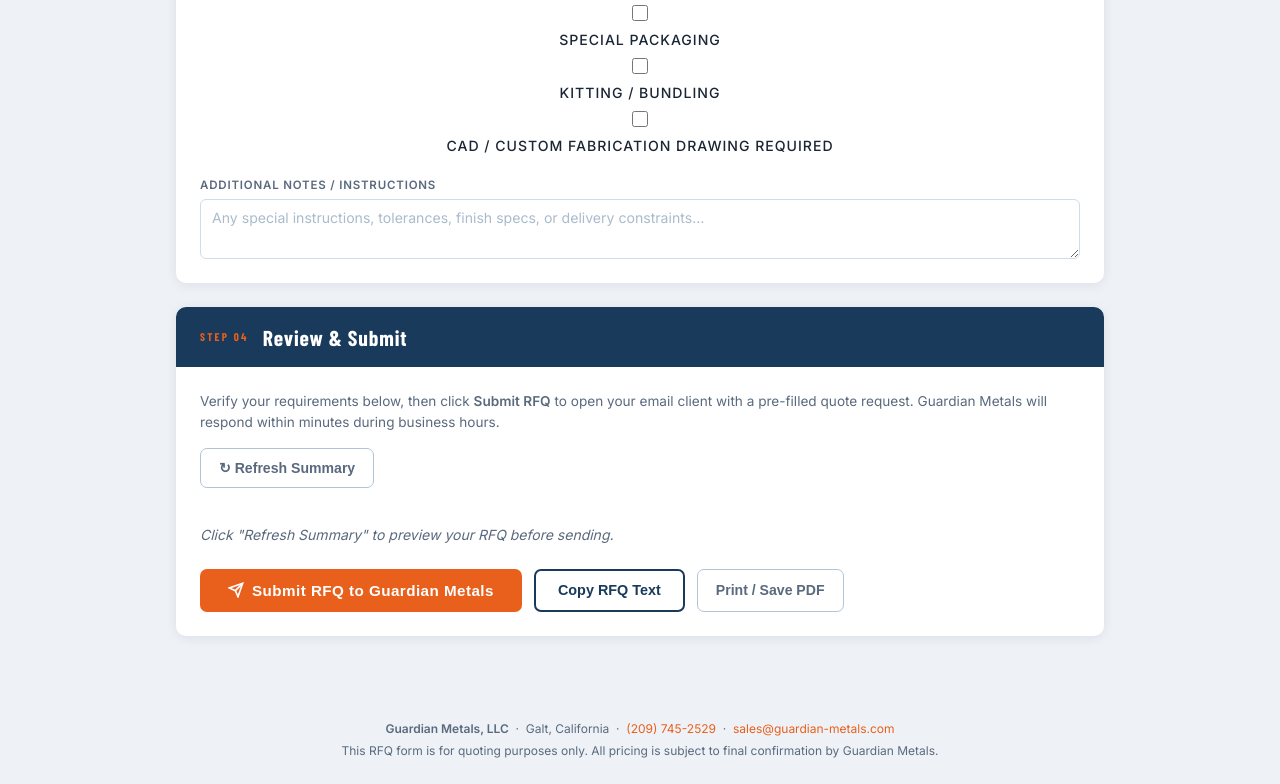
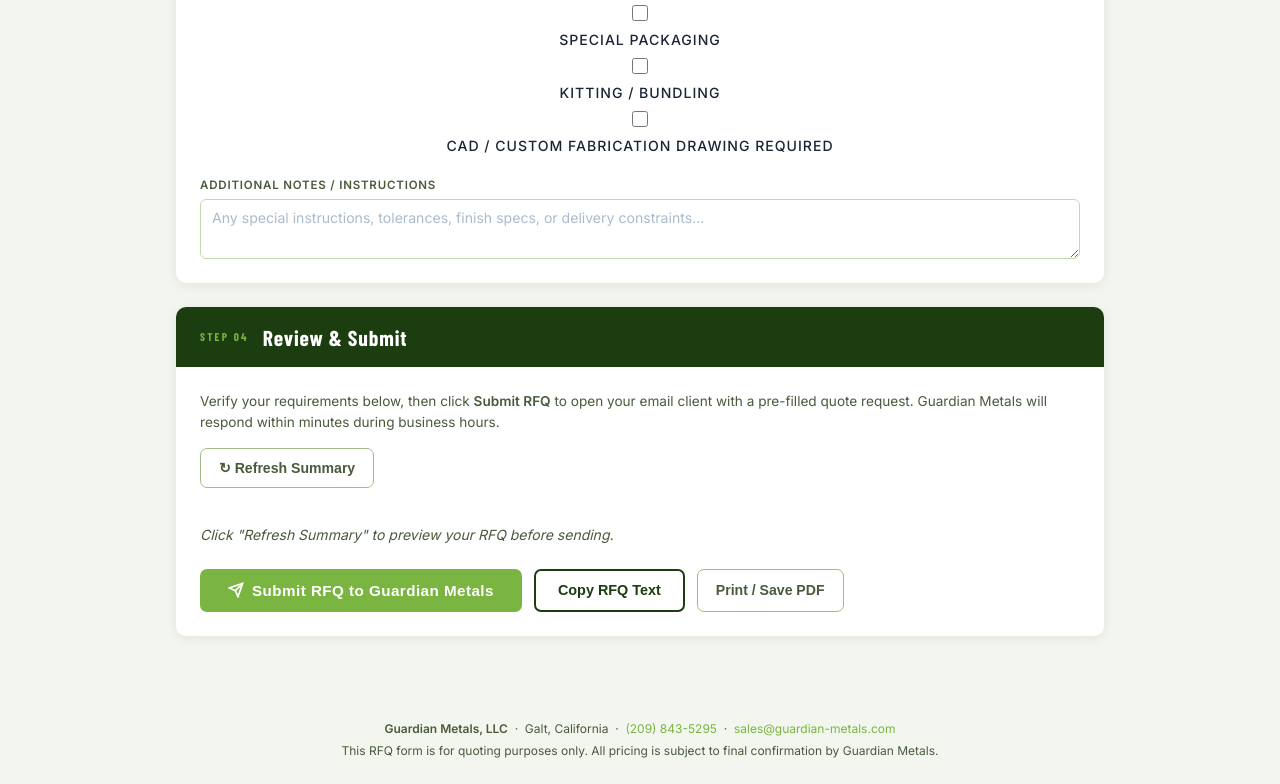
Before and after one commit to withshalom/RFQ, a plain HTML site: page index.html in a window 1280 px wide. Shown: the part 1527-2311 px from the top of the page. Drawn offline with nearby package versions, Linux system fonts and the light colour scheme; a web font is replaced by a local one.

Commit message:
Add files via upload

```diff
--- a/index.html
+++ b/index.html
@@ -8,18 +8,18 @@
 <link href="https://fonts.googleapis.com/css2?family=Barlow+Condensed:wght@400;600;700;800&family=Inter:wght@300;400;500;600&display=swap" rel="stylesheet">
 <style>
 :root {
-  --bg: #EEF2F7;
+  --bg: #F2F6EE;
   --surface: #FFFFFF;
-  --header-bg: #0D1B2A;
-  --accent: #E8601C;
-  --accent-dk: #C0511A;
-  --blue: #1A3A5C;
+  --header-bg: #132D10;
+  --accent: #7AB541;
+  --accent-dk: #5E8F2E;
+  --blue: #1C3D10;
   --text: #1A2535;
-  --text2: #5A6A7E;
-  --border: #D0DCE8;
-  --border2: #B0C4D8;
-  --weight-bg: #FEF3ED;
-  --weight-txt: #C0511A;
+  --text2: #4A5A3C;
+  --border: #C5D9B0;
+  --border2: #A0BC88;
+  --weight-bg: #EEF7E4;
+  --weight-txt: #5E8F2E;
   --green: #15803D;
   --radius: 10px;
   --shadow: 0 2px 12px rgba(13,27,42,0.08);
@@ -54,7 +54,7 @@ header {
   transition: background 0.3s;
 }
 #ticker span { color: var(--accent); }
-#ticker.has-weight { background: #122B44; }
+#ticker.has-weight { background: #0A1A08; }
 
 /* ── LAYOUT ── */
 main { max-width: 960px; margin: 32px auto 60px; padding: 0 16px; display: flex; flex-direction: column; gap: 24px; }
@@ -97,7 +97,7 @@ textarea { resize: vertical; min-height: 60px; }
 .item-bottom { display: flex; align-items: flex-end; gap: 12px; flex-wrap: wrap; }
 .item-bottom > label { flex: 1; min-width: 100px; }
 .weight-pill {
-  background: var(--weight-bg); border: 1.5px solid #F0C8A8; border-radius: 20px;
+  background: var(--weight-bg); border: 1.5px solid #B8DCA0; border-radius: 20px;
   padding: 6px 14px; white-space: nowrap; align-self: flex-end;
   font-family: 'Barlow Condensed', sans-serif; font-size: 0.95rem; font-weight: 700;
   color: var(--weight-txt); letter-spacing: 0.04em; min-width: 110px; text-align: center;
@@ -124,7 +124,7 @@ textarea { resize: vertical; min-height: 60px; }
 .review-table td { padding: 9px 12px; border-bottom: 1px solid var(--border); vertical-align: top; }
 .review-table tr:hover td { background: #F8FAFC; }
 .review-table .line-n { font-family: 'Barlow Condensed', sans-serif; font-weight: 700; color: var(--accent); font-size: 1rem; }
-.review-table tfoot td { font-weight: 600; background: #F0F4F7; border-top: 2px solid var(--border2); font-size: 0.85rem; }
+.review-table tfoot td { font-weight: 600; background: #EEF5E4; border-top: 2px solid var(--border2); font-size: 0.85rem; }
 .review-table .wt-cell { font-family: 'Barlow Condensed', sans-serif; font-weight: 700; color: var(--weight-txt); font-size: 0.95rem; }
 .total-row td { background: var(--blue) !important; color: #fff !important; font-family: 'Barlow Condensed', sans-serif; font-weight: 700; font-size: 1rem; }
 .total-row .wt-cell { color: var(--accent) !important; font-size: 1.1rem; }
@@ -284,7 +284,7 @@ footer a { color: var(--accent); text-decoration: none; }
 </main>
 
 <footer>
-  <strong>Guardian Metals, LLC</strong> &nbsp;·&nbsp; Galt, California &nbsp;·&nbsp; <a href="tel:2097452529">(209) 745-2529</a> &nbsp;·&nbsp; <a href="mailto:sales@guardian-metals.com">sales@guardian-metals.com</a><br>
+  <strong>Guardian Metals, LLC</strong> &nbsp;·&nbsp; Galt, California &nbsp;·&nbsp; <a href="tel:2098435295">(209) 843-5295</a> &nbsp;·&nbsp; <a href="mailto:sales@guardian-metals.com">sales@guardian-metals.com</a><br>
   <span style="margin-top:4px;display:block;">This RFQ form is for quoting purposes only. All pricing is subject to final confirmation by Guardian Metals.</span>
 </footer>
 
```
